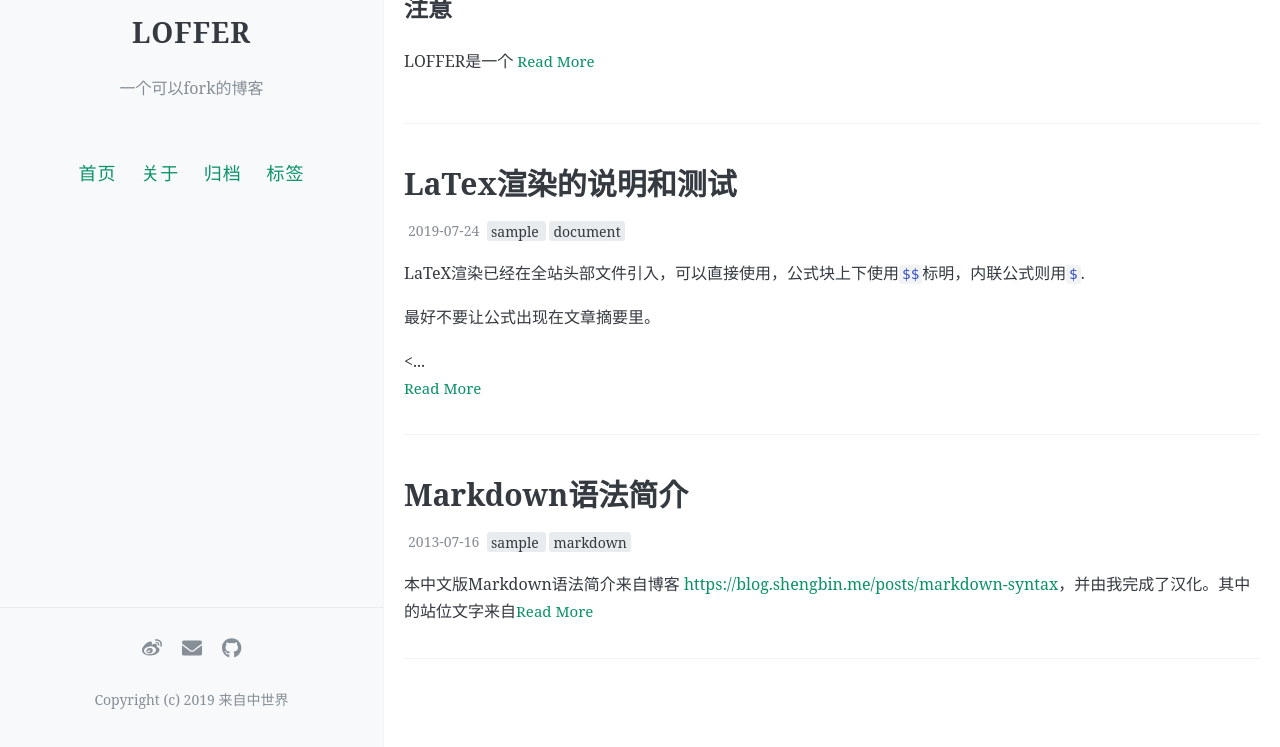
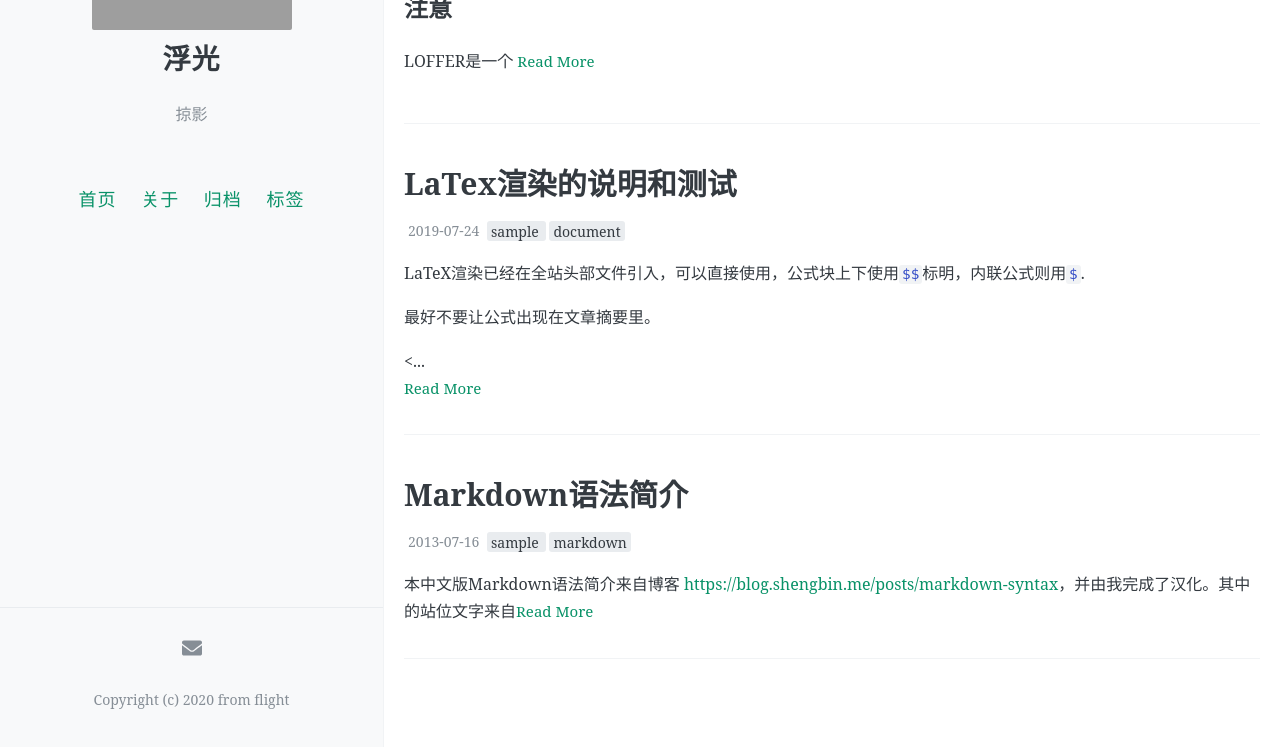
Before and after one commit to ngjaying/blog, a Jekyll site: the page built from index.html, in a window 1280 px wide and 1037 px high. Shown: the part 290-1037 px from the top of the window. Built offline with Jekyll 4.4.1, drawn with Linux system fonts in a browser that asks for light colours; the list of posts is cut into pages by our own code; comment, search, counter and statistics services are not loaded; grey boxes are pictures that could not be loaded.

Commit message:
Update _config.yml

```diff
--- a/_config.yml
+++ b/_config.yml
@@ -7,8 +7,8 @@
 # 井号后面的文字是说明文档，不会被程序读取。
 
 # 描述/签名
-name: LOFFER
-description: 一个可以fork的博客
+name: 浮光
+description: 掠影
 
 # 输入你的网站域名（如果你没有添加自己的域名，而是直接用GitHub pages分配的域名的话可以省略）
 url:
@@ -16,7 +16,7 @@ url:
 # 添加你的博客的二级域名，一般来说是你的repository名
 # 如果你的博客的URL是：(http://yourusername.github.io/repository-name)
 # 那么就写成 "/repository-name"
-baseurl: /LOFFER
+baseurl: /blog
 
 
 #
@@ -24,7 +24,7 @@ baseurl: /LOFFER
 #
 
 # 你的博客logo图片URL，建议尺寸不超过300px × 300px
-avatar: https://raw.githubusercontent.com/FromEndWorld/LOFFER/master/images/logo.png
+avatar: https://avatars1.githubusercontent.com/u/792416?s=400&v=4
 
 # 你的favicon（出现在浏览器tab上）图片URL，建议使用较小(64px × 64px)的图片
 favicon: https://raw.githubusercontent.com/FromEndWorld/LOFFER/master/images/favicon.png
@@ -49,13 +49,13 @@ excerpt_separator: <!-- more -->
 
 # 你的社交网络链接，它们会作为图标出现在你的网站页脚中，可选填写
 footer-links:
-  weibo: frommidworld #请输入你的微博个性域名 https://www.weibo.com/<thispart>
+  weibo: #请输入你的微博个性域名 https://www.weibo.com/<thispart>
   behance: # https://www.behance.net/<>
   dribbble: # https://dribbble.com/<>
-  email: fromendworld@outlook.com
+  email: ngjaying@gmail.com
   facebook: #https://www.facebook.com/<>
   flickr: #https://www.flickr.com/<>
-  github: FromEndWorld/loffer #https://github.com/<>
+  github: #https://github.com/<>
   instagram: #https://instagram.com/<>
   linkedin: #https://www.linkedin.com/in/<>
   pinterest: #https://www.pinterest.com/<>
@@ -66,21 +66,21 @@ footer-links:
   youtube: # channel/<your_long_string> or user/<user-name>
 
 # 站点页脚的文字
-footer-text: Copyright (c) 2019 来自中世界
+footer-text: Copyright (c) 2020 from flight
 
 #
 # 评论，注意，请不要同时添加多种不同的评论区
 #
 
 # 输入Disqus shortname，即可添加评论区
-disqus: loffer #shortname
+disqus: #shortname
 
 # 输入Gitalk相关设定，即可添加评论区，具体请看教程
 gitalk:
-  clientID:
-  clientSecret:
-  repo:
-  owner:
+  clientID: 542bc27eb7c45a4e2eec
+  clientSecret: 1fb9a1a86a9e8899cc62d61b977a14fc050a6f6c
+  repo: ngjaying/blog
+  owner: ngjaying
 
 # 输入Google Analytics web tracking code
 google_analytics:
```
